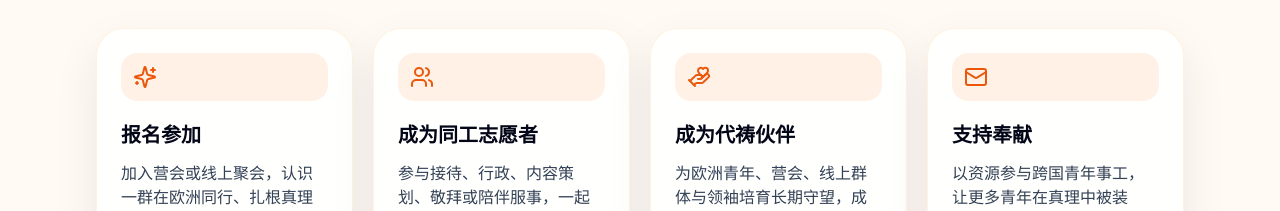
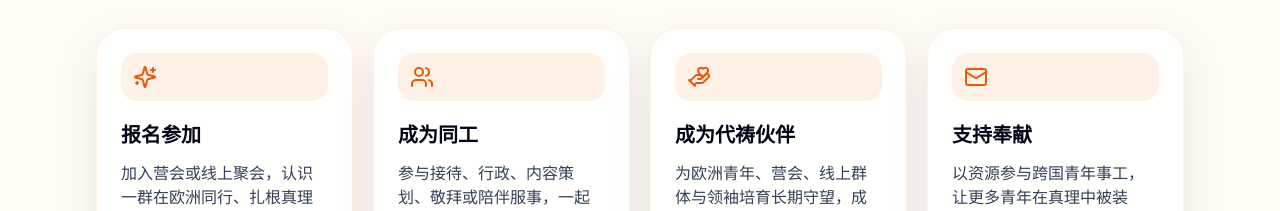
Before and after one commit to yeyile8896-hue/-, a Next.js app: page / in a window 1280 px wide. Shown: the part 3860-4071 px from the top of the page. Built offline with nearby package versions, Linux system fonts and the light colour scheme.

Commit message:
Adjust participation card title

```diff
--- a/app/page.tsx
+++ b/app/page.tsx
@@ -80,7 +80,7 @@ const participationWays = [
   },
   {
     icon: Users,
-    title: "成为同工志愿者",
+    title: "成为同工",
     description: "参与接待、行政、内容策划、敬拜或陪伴服事，一起承担平台建设。"
   },
   {
```
